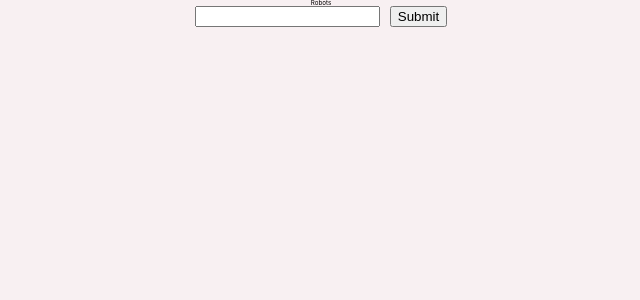
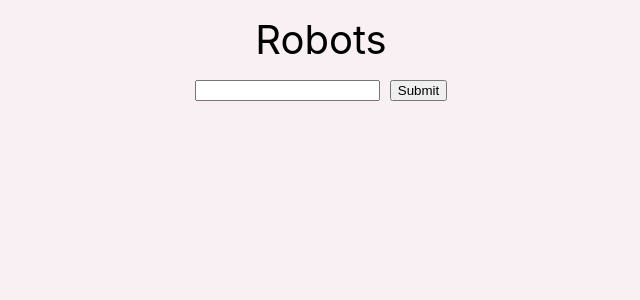
Before and after one commit to sumi419/robohash-app, a React (Create React App) app in the folder client/: page / in a window 1280 px wide. Shown: the top 300 px of the page, without its empty margins (319-959 px from the left). Built offline with nearby package versions, Linux system fonts and the light colour scheme.

Commit message:
🎨 Add Title CSS

```diff
--- a/client/src/styles/app.module.css
+++ b/client/src/styles/app.module.css
@@ -1,8 +1,12 @@
 .container {
   display: flex;
   flex-direction: column;
-  height: 100vh;
-  margin: 0 auto;
+  margin: 2rem auto;
   text-align: center;
   width: 80%;
 }
+
+.title {
+  font-size: 4rem;
+  margin-bottom: 2rem;
+}
```
